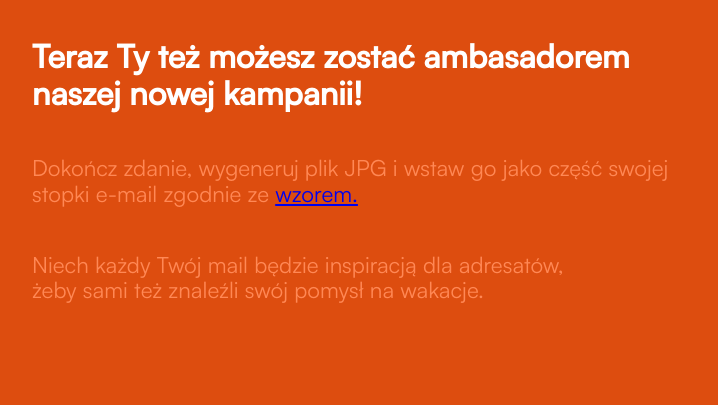
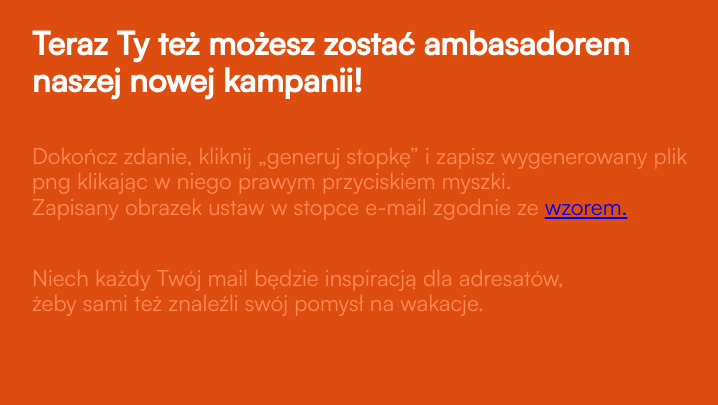
Before and after one commit to mgxmajewski/travelist-footer-generator, a Django app: page / in a window 1280 px wide. Shown: the top 405 px of the page, without its empty margins (352-1070 px from the left). Run offline with Django 4.2, Linux system fonts and the light colour scheme.

Commit message:
Update content.

```diff
--- a/generator/templates/generator/index.html
+++ b/generator/templates/generator/index.html
@@ -11,8 +11,10 @@
 <body>
 <div class="generator-container">
     <section class="introduction">
-        <h1>Teraz Ty też możesz zostać ambasadorem </br>naszej nowej kampanii!</h1>
-        <p>Dokończ zdanie, wygeneruj plik JPG i wstaw go jako część swojej </br>stopki e-mail zgodnie ze
+        <h1>Teraz Ty też możesz zostać ambasadorem <br>naszej nowej kampanii!</h1>
+        <p>Dokończ zdanie, kliknij „generuj stopkę” i zapisz wygenerowany plik <br>
+            png klikając w niego prawym przyciskiem myszki.<br>
+            Zapisany obrazek ustaw w stopce e-mail zgodnie ze
             <a href="http://travelist.fmcgo.pl/static/generator/wzor.png"
                target="_blank"
                rel="noopener noreferrer"
@@ -30,7 +32,7 @@
             Generuj stopkę
             <img class="arrow-image" alt="arrow image" src={% static 'generator/arrow.png' %}>
         </button>
-{#        <input type="submit" value="Generuj stopkę">#}
+        {#        <input type="submit" value="Generuj stopkę">#}
     </form>
 </div>
 <footer>
```
Also changed, not shown: generator/static/generator/arrow.png, generator/static/generator/wzor.png.
